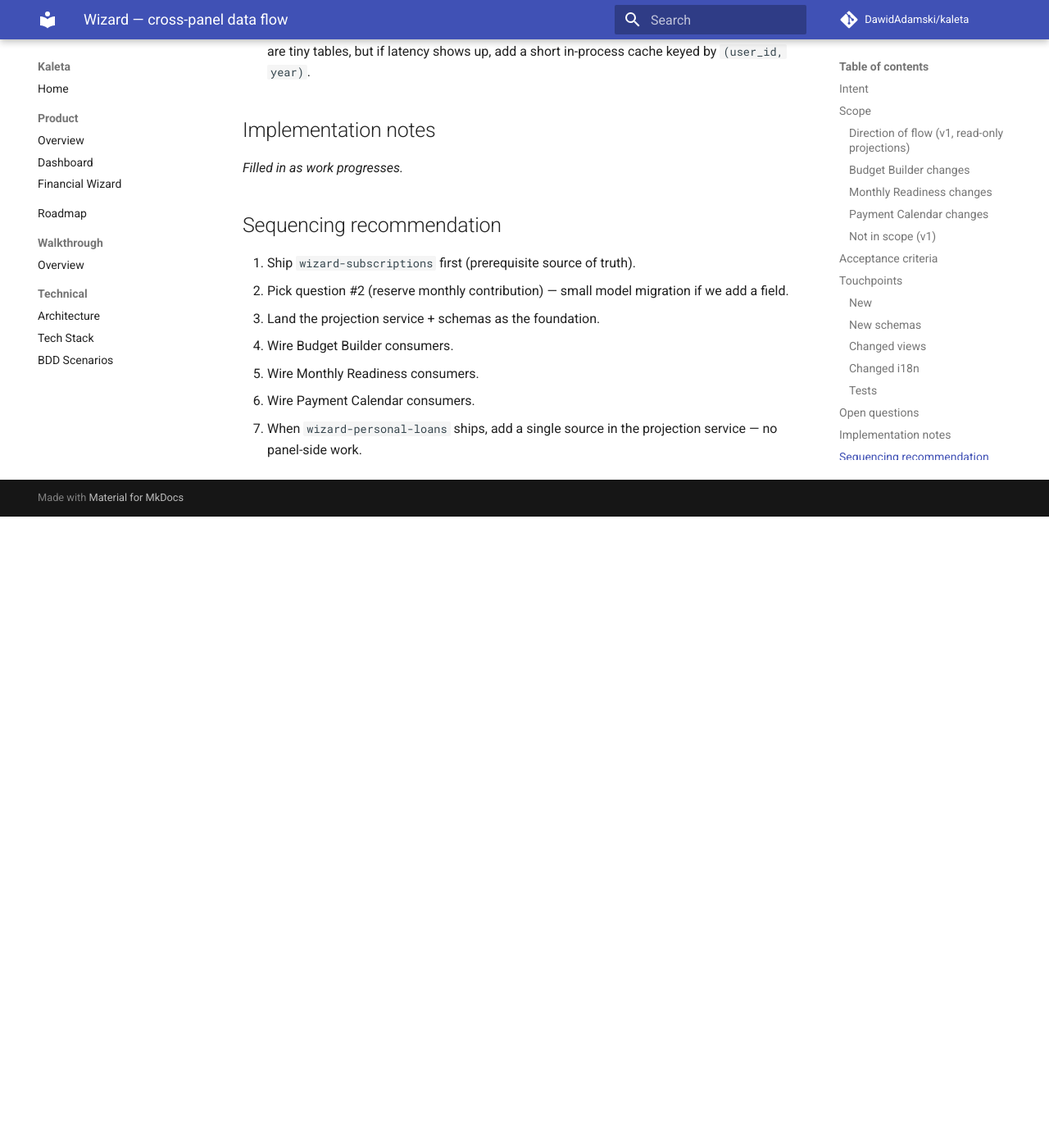
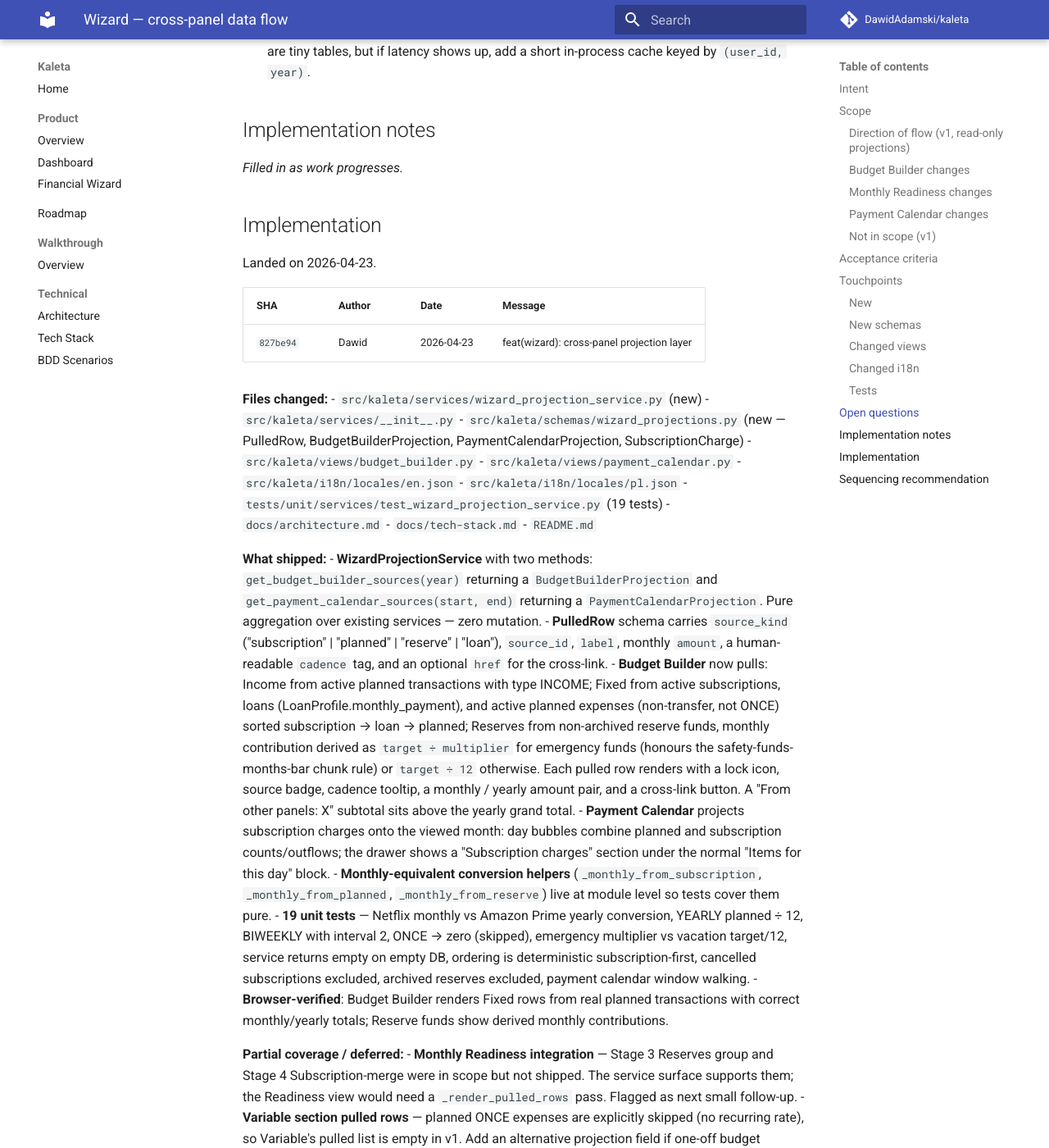
Before and after one commit to DawidAdamski/kaleta, an MkDocs documentation site: the page built from docs/plans/archive/wizard-cross-panel-data.md, in a window 1280 px wide and 1400 px high, scrolled down 3922 px. Shown: the whole window at 82% size. Built offline with MkDocs 1.6.1 and Material for MkDocs 9.7.7, drawn with Linux system fonts in a browser that asks for light colours; comment, search, counter and statistics services are not loaded; before the commit the page ends 4552 px from its top, so only the background shows below that; some of the changed text lies outside the part shown.

Commit message:
docs(plans): archive wizard-cross-panel-data
Implementation landed in 827be94.

Co-Authored-By: Claude Opus 4.7 <noreply@anthropic.com>

```diff
--- a/docs/plans/wizard-cross-panel-data.md
+++ b/docs/plans/archive/wizard-cross-panel-data.md
@@ -3,7 +3,8 @@ plan_id: wizard-cross-panel-data
 title: Wizard — cross-panel data flow
 area: wizard
 effort: large
-status: draft
+status: archived
+archived_at: 2026-04-23
 roadmap_ref: ../product/financial-wizard.md
 ---
 
@@ -173,6 +174,45 @@ Source of truth → where it surfaces:
 ## Implementation notes
 _Filled in as work progresses._
 
+## Implementation
+
+Landed on 2026-04-23.
+
+| SHA | Author | Date | Message |
+|---|---|---|---|
+| `827be94` | Dawid | 2026-04-23 | feat(wizard): cross-panel projection layer |
+
+**Files changed:**
+- `src/kaleta/services/wizard_projection_service.py` (new)
+- `src/kaleta/services/__init__.py`
+- `src/kaleta/schemas/wizard_projections.py` (new — PulledRow, BudgetBuilderProjection, PaymentCalendarProjection, SubscriptionCharge)
+- `src/kaleta/views/budget_builder.py`
+- `src/kaleta/views/payment_calendar.py`
+- `src/kaleta/i18n/locales/en.json`
+- `src/kaleta/i18n/locales/pl.json`
+- `tests/unit/services/test_wizard_projection_service.py` (19 tests)
+- `docs/architecture.md`
+- `docs/tech-stack.md`
+- `README.md`
+
+**What shipped:**
+- **WizardProjectionService** with two methods: `get_budget_builder_sources(year)` returning a `BudgetBuilderProjection` and `get_payment_calendar_sources(start, end)` returning a `PaymentCalendarProjection`. Pure aggregation over existing services — zero mutation.
+- **PulledRow** schema carries `source_kind` ("subscription" | "planned" | "reserve" | "loan"), `source_id`, `label`, monthly `amount`, a human-readable `cadence` tag, and an optional `href` for the cross-link.
+- **Budget Builder** now pulls: Income from active planned transactions with type INCOME; Fixed from active subscriptions, loans (LoanProfile.monthly_payment), and active planned expenses (non-transfer, not ONCE) sorted subscription → loan → planned; Reserves from non-archived reserve funds, monthly contribution derived as `target ÷ multiplier` for emergency funds (honours the safety-funds-months-bar chunk rule) or `target ÷ 12` otherwise. Each pulled row renders with a lock icon, source badge, cadence tooltip, a monthly / yearly amount pair, and a cross-link button. A "From other panels: X" subtotal sits above the yearly grand total.
+- **Payment Calendar** projects subscription charges onto the viewed month: day bubbles combine planned and subscription counts/outflows; the drawer shows a "Subscription charges" section under the normal "Items for this day" block.
+- **Monthly-equivalent conversion helpers** (`_monthly_from_subscription`, `_monthly_from_planned`, `_monthly_from_reserve`) live at module level so tests cover them pure.
+- **19 unit tests** — Netflix monthly vs Amazon Prime yearly conversion, YEARLY planned ÷ 12, BIWEEKLY with interval 2, ONCE → zero (skipped), emergency multiplier vs vacation target/12, service returns empty on empty DB, ordering is deterministic subscription-first, cancelled subscriptions excluded, archived reserves excluded, payment calendar window walking.
+- **Browser-verified**: Budget Builder renders Fixed rows from real planned transactions with correct monthly/yearly totals; Reserve funds show derived monthly contributions.
+
+**Partial coverage / deferred:**
+- **Monthly Readiness integration** — Stage 3 Reserves group and Stage 4 Subscription-merge were in scope but not shipped. The service surface supports them; the Readiness view would need a `_render_pulled_rows` pass. Flagged as next small follow-up.
+- **Variable section pulled rows** — planned ONCE expenses are explicitly skipped (no recurring rate), so Variable's pulled list is empty in v1. Add an alternative projection field if one-off budget reminders are wanted.
+- **Deduplication** (Open Question #3) — not implemented; if a user typed "Netflix 50 PLN" in Fixed and later created a Subscription for it, both rows are visible. Plan's v1 decision was explicit: leave both visible.
+- **Breakage detection** — already-saved YearlyPlans are not recomputed when a source disappears (plan's out-of-scope).
+- **Per-call caching** — each page load hits 4 services; fine in practice on tiny tables. Add a short cache if latency shows up.
+- **Personal-loan cross-link target** — routes to `/credit` rather than a deep-link to the specific loan row (Credit view has no per-row permalinks yet).
+- **Subscription-charge rendering in the calendar** uses the monthly cadence projected forward from `first_seen_at`; irregular timing captured in Transactions is not reflected.
+
 ## Sequencing recommendation
 
 1. Ship `wizard-subscriptions` first (prerequisite source of truth).
```
Also changed, not shown: docs/plans/README.md (+1 -1 lines).
